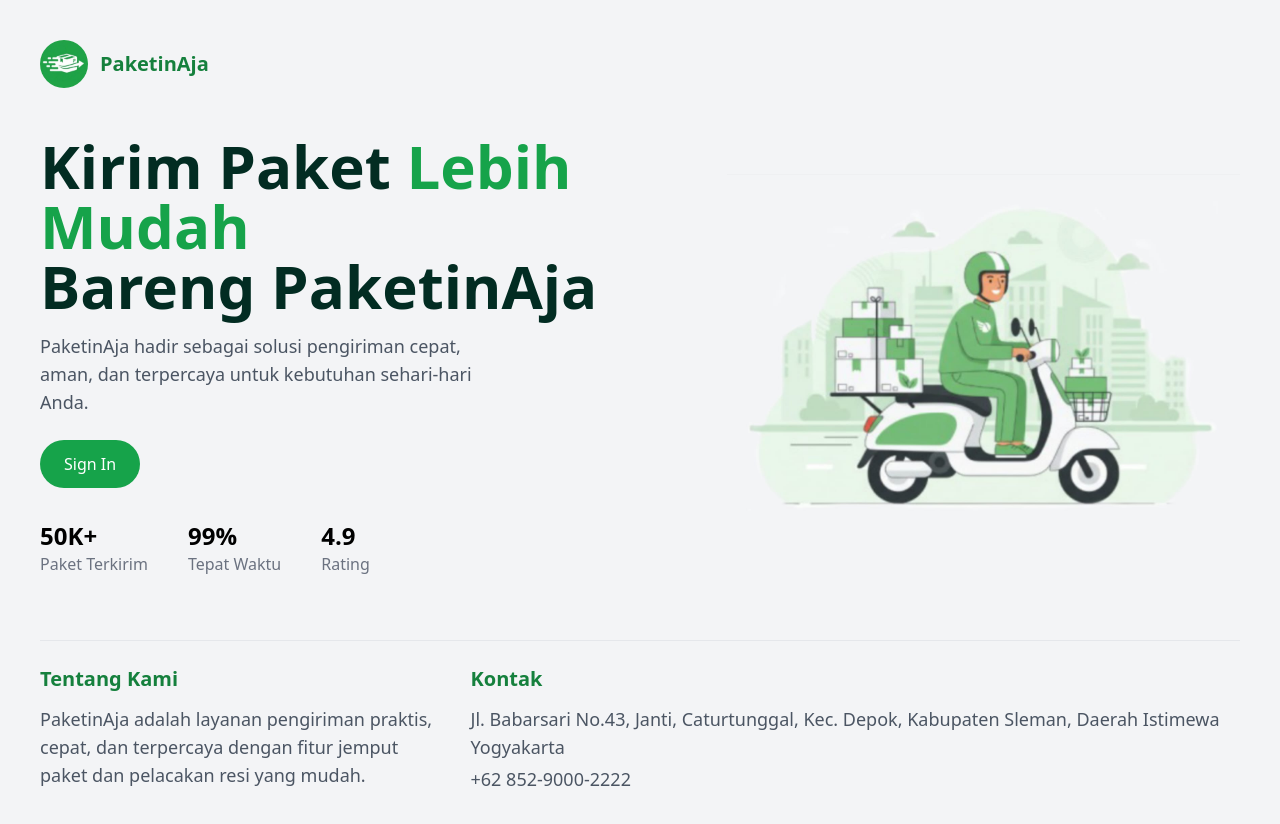
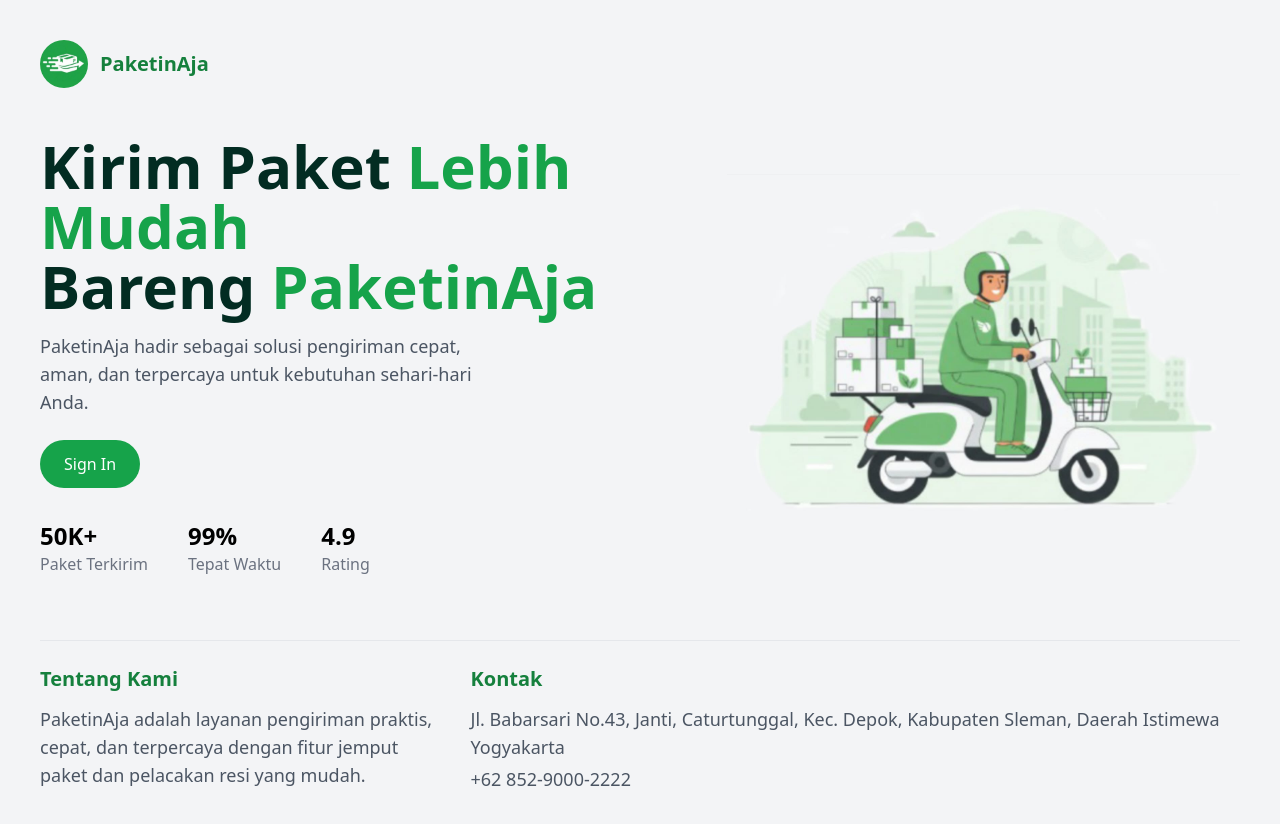
Before and after one commit to 241712885/project_siweb, a Next.js app: page / in a window 1280 px wide. Shown: the top 824 px of the page. Built offline with nearby package versions, Linux system fonts and the light colour scheme.

Commit message:
last updatee

```diff
--- a/app/page.tsx
+++ b/app/page.tsx
@@ -23,7 +23,7 @@ export default function Page() {
 
           <h1 className="text-5xl md:text-6xl font-bold text-emerald-950 mb-4 leading-tight">
             Kirim Paket <span className="text-green-600">Lebih Mudah</span><br />
-            Bareng PaketinAja
+            Bareng <span className="text-green-600">PaketinAja</span><br />
           </h1>
 
           <p className="text-base md:text-lg text-gray-600 max-w-md">
```
